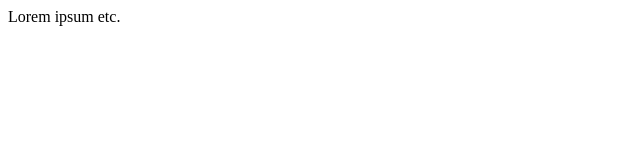
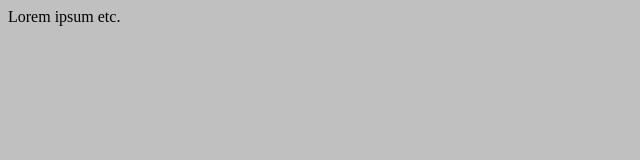
Before and after one commit to Scionar/moof, a website: page src/index.html in a window 1280 px wide. Shown: the whole page, without its empty margins (0-640 px from the left). Drawn offline with Linux system fonts and the light colour scheme.

Commit message:
Add style file

```diff
--- a/src/index.html
+++ b/src/index.html
@@ -2,6 +2,8 @@
 <html>
     <head>
         <title>Hello Moof!</title>
+
+        <link rel="stylesheet" type="text/css" href="main.css" />
     </head>
     <body>
         Lorem ipsum etc.
--- /dev/null
+++ b/src/main.css
@@ -0,0 +1,3 @@
+body {
+    background-color: silver;
+}
```
